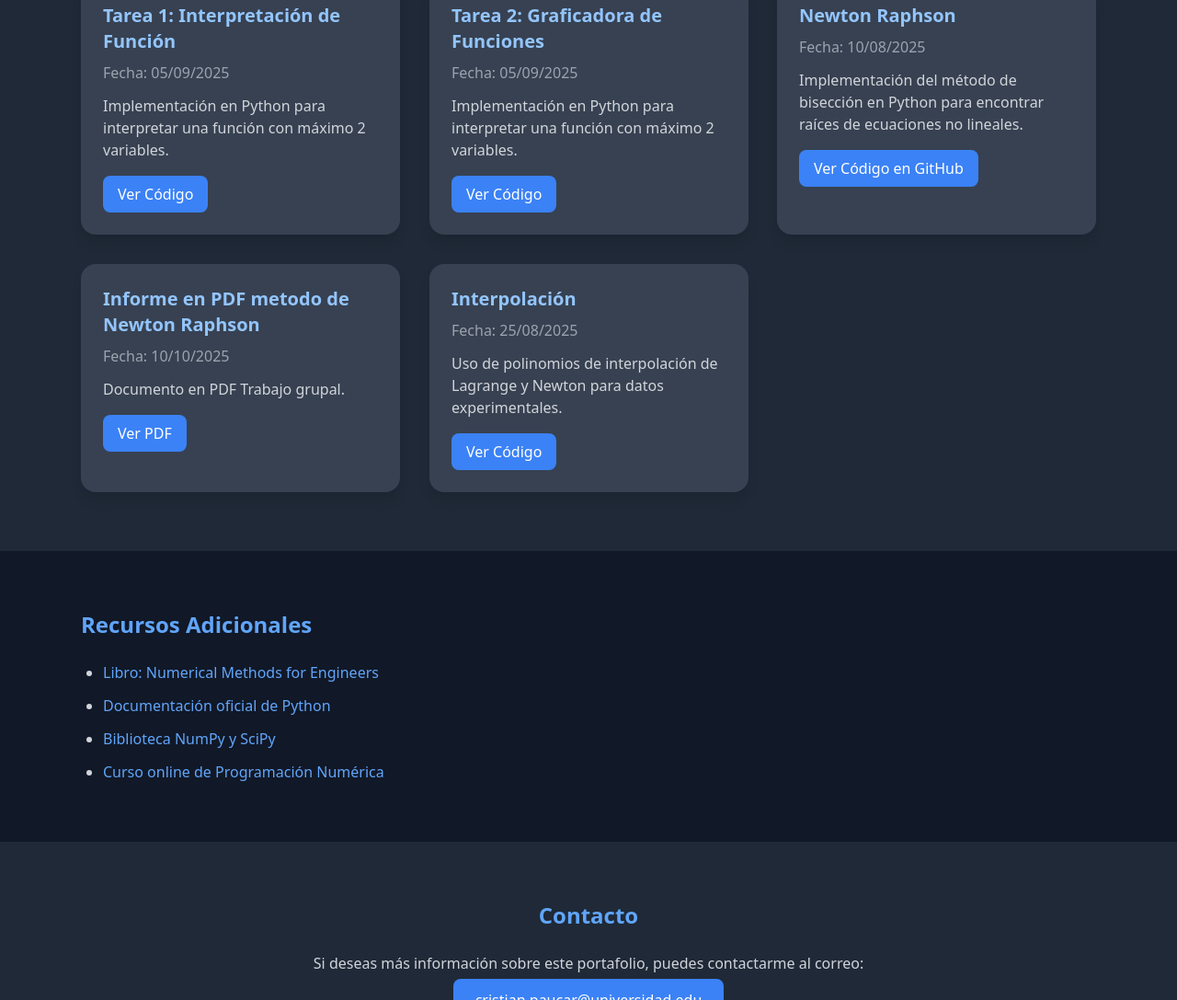
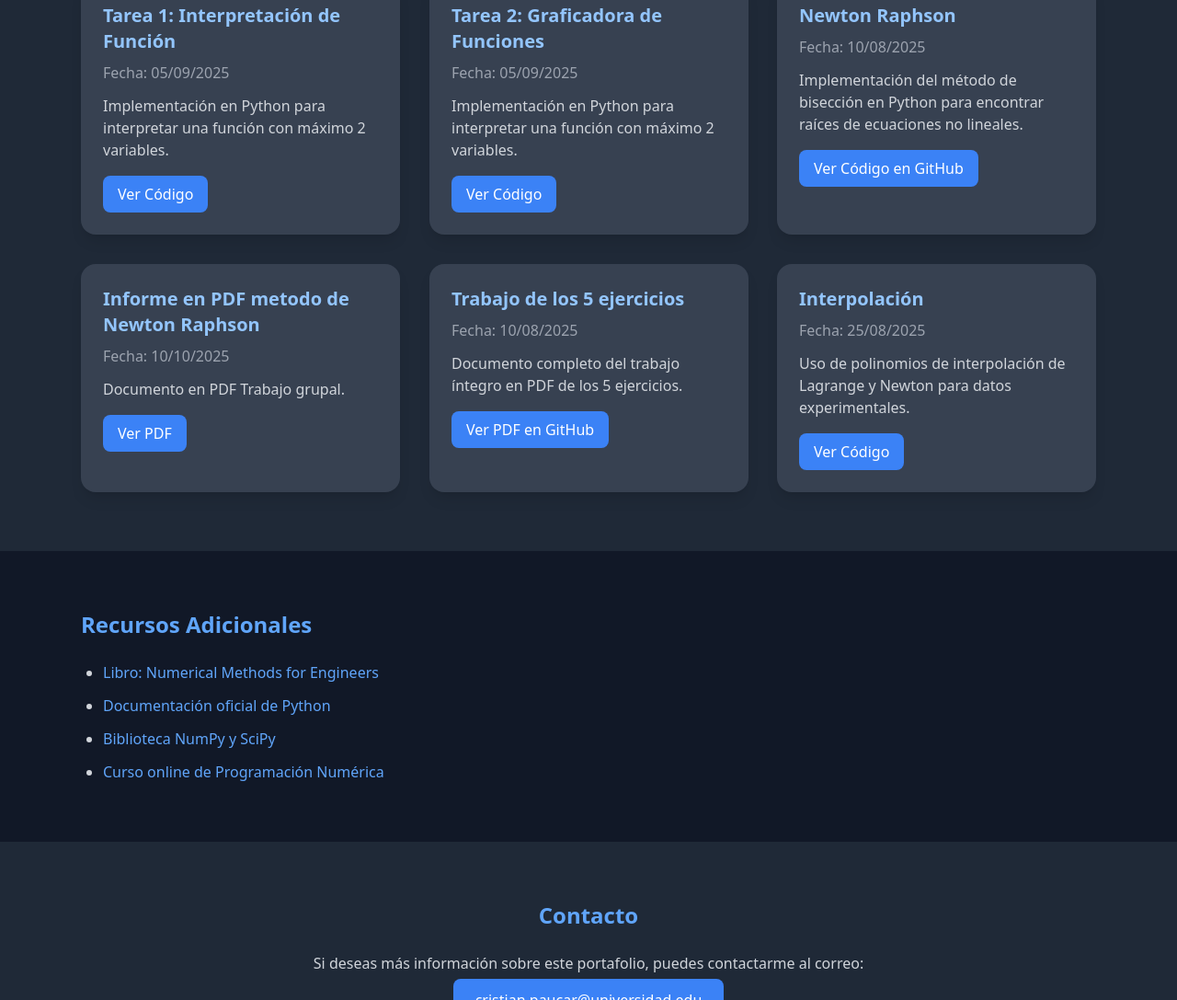
Before and after one commit to CristianRonaldo487/Programacion-Numerica-FRED, a plain HTML site: page index.html in a window 1280 px wide. Shown: the part 1129-2216 px from the top of the page at 92% size. Drawn offline with nearby package versions, Linux system fonts and the light colour scheme.

Commit message:
Add card for complete work document
Added a new card section for a complete work document with a link to the PDF.

```diff
--- a/index.html
+++ b/index.html
@@ -112,6 +112,14 @@
   </a>
 </div>
 
+        <!-- Tarjeta para el trabajo completo -->
+<div class="bg-gray-700 p-6 rounded-2xl shadow-lg hover:shadow-2xl transition" data-aos="flip-left" data-aos-delay="200">
+  <h3 class="text-xl font-semibold text-blue-300">Trabajo de los 5 ejercicios </h3>
+  <p class="text-gray-400 mt-2">Fecha: 10/08/2025</p>
+  <p class="mt-3 text-gray-300">Documento completo del trabajo íntegro en PDF de los 5 ejercicios.</p>
+  <a href="https://github.com/CristianRonaldo487/Programacion-Numerica-FRED/blob/main/FRED__trabajo_merged.pdf" target="_blank" class="inline-block mt-4 px-4 py-2 bg-blue-500 hover:bg-blue-600 rounded-lg text-white transition">Ver PDF en GitHub</a>
+</div>
+
 
         <!-- Tarjeta -->
         <div class="bg-gray-700 p-6 rounded-2xl shadow-lg hover:shadow-2xl transition" data-aos="flip-left" data-aos-delay="300">
```
